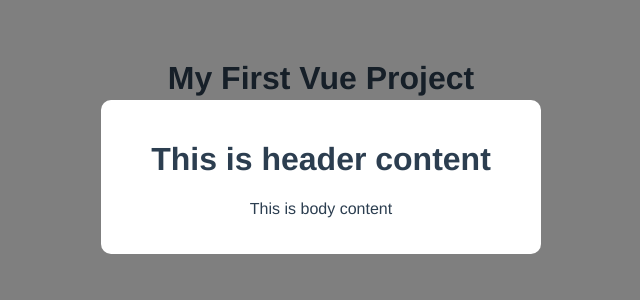
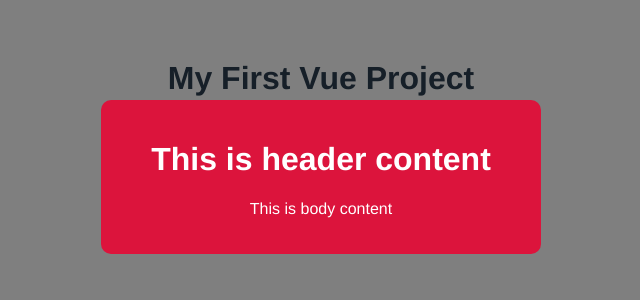
Before and after one commit to towsifzilani/vue3-cli, a Vue app: page / in a window 1280 px wide. Shown: the top 300 px of the page, without its empty margins (319-959 px from the left). Built offline with nearby package versions, Linux system fonts and the light colour scheme.

Commit message:
Vue3: Props

```diff
--- a/src/components/Modal.vue
+++ b/src/components/Modal.vue
@@ -28,4 +28,13 @@
     width: 100%;
     height: 100%;
   }
+
+  .modal.sale {
+    background: crimson;
+    color: white;
+  }
+
+  .modal.sale h1 {
+    color: white;
+  }
 </style>
```
